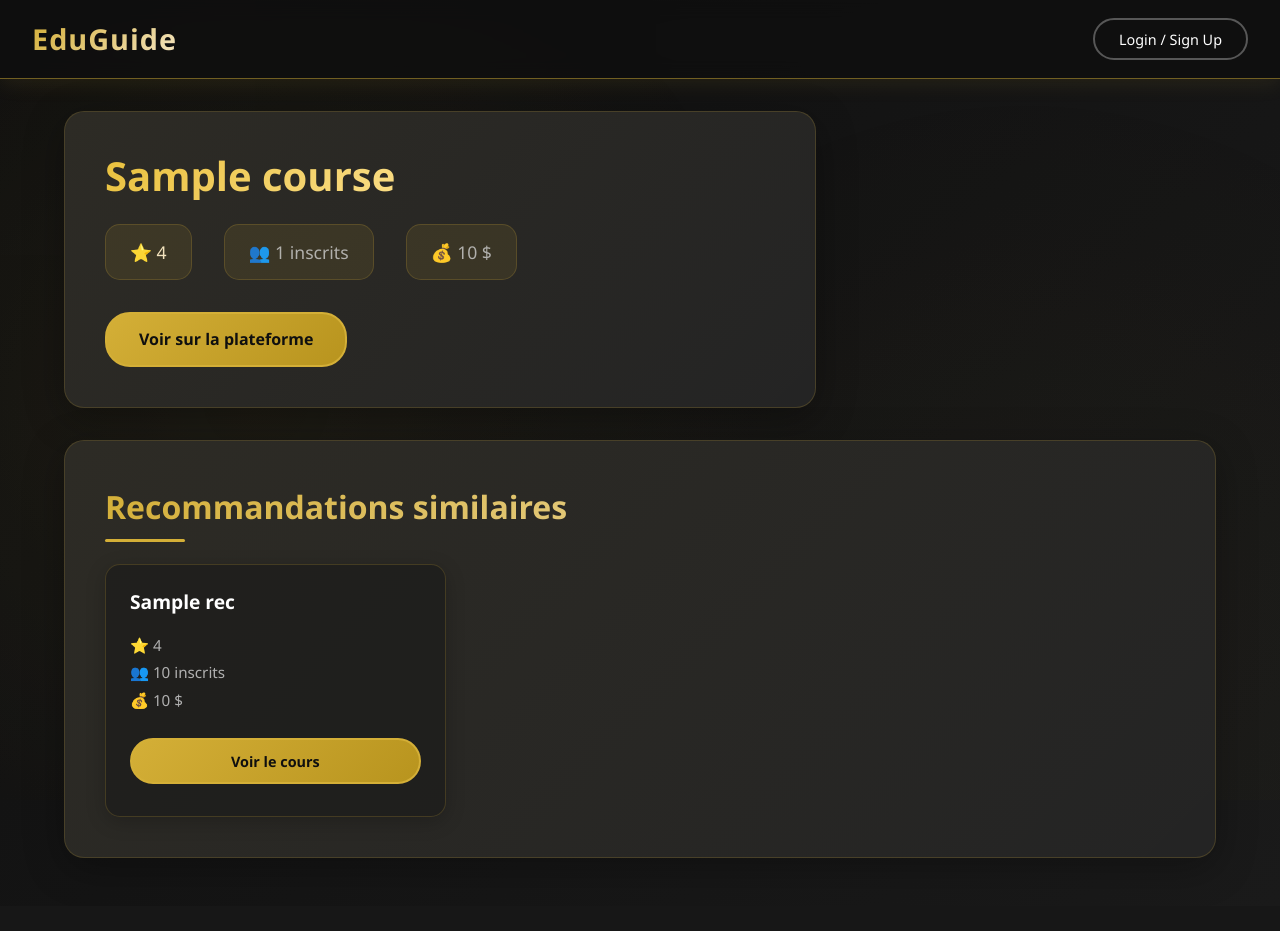
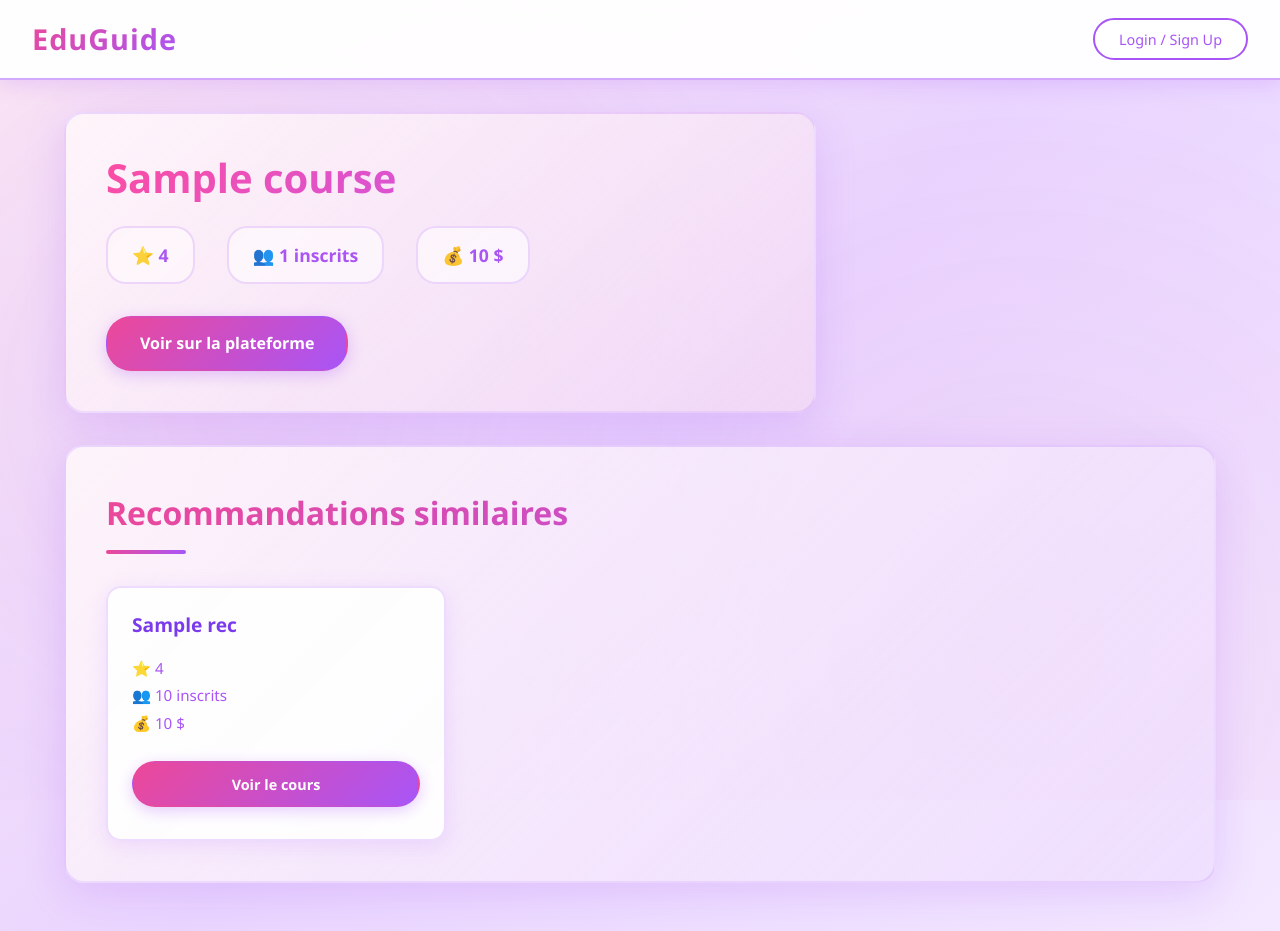
Before and after one commit to ASMALAOUY/course-recommendation, a Flask app: template templates/course.html in a window 1280 px wide. Before the commit the page ends 858 px from the top, so only its background shows below. Run offline with Flask 3, Linux system fonts and the light colour scheme; the template is opened without the code that fills it: most values are stand-ins (such as "Sample title", 1, 10 or a date in 2020); parts of the project's set-up code (start-up, migrations or seed data) failed here and were passed over.

Commit message:
changer css

```diff
--- a/templates/course.html
+++ b/templates/course.html
@@ -16,20 +16,21 @@
   }
 
   :root {
-    --primary-gold: #D4AF37;
-    --dark-gold: #B8941E;
-    --light-gold: #F4E5C3;
-    --dark-bg: #0F0F0F;
-    --dark-secondary: #1A1A1A;
-    --dark-card: #242424;
-    --text-light: #FFFFFF;
-    --text-muted: #B0B0B0;
+    --primary-purple: #a855f7;
+    --dark-purple: #7c3aed;
+    --light-purple: #c084fc;
+    --pink: #ec4899;
+    --light-pink: #fce7f3;
+    --very-light-purple: #f3e8ff;
+    --white: #ffffff;
+    --text-dark: #7c3aed;
+    --text-muted: #a855f7;
   }
 
   body {
     font-family: 'Segoe UI', Tahoma, Geneva, Verdana, sans-serif;
-    background: linear-gradient(135deg, #0F0F0F 0%, #1A1A1A 100%);
-    color: var(--text-light);
+    background: linear-gradient(135deg, #fce7f3 0%, #e9d5ff 50%, #f3e8ff 100%);
+    color: var(--text-dark);
     line-height: 1.6;
     overflow-x: hidden;
     min-height: 100vh;
@@ -43,8 +44,8 @@
     left: 0;
     width: 100%;
     height: 100%;
-    background: radial-gradient(circle at 20% 50%, rgba(212, 175, 55, 0.1) 0%, transparent 50%),
-                radial-gradient(circle at 80% 80%, rgba(212, 175, 55, 0.05) 0%, transparent 50%);
+    background: radial-gradient(circle at 20% 50%, rgba(168, 85, 247, 0.15) 0%, transparent 50%),
+                radial-gradient(circle at 80% 80%, rgba(236, 72, 153, 0.1) 0%, transparent 50%);
     pointer-events: none;
     z-index: 0;
     animation: pulseGlow 8s ease-in-out infinite;
@@ -57,12 +58,12 @@
 
   a {
     text-decoration: none;
-    color: var(--primary-gold);
+    color: var(--primary-purple);
     transition: all 0.3s ease;
   }
 
   a:hover {
-    color: var(--light-gold);
+    color: var(--pink);
   }
 
   img {
@@ -74,10 +75,10 @@
      NAVBAR
   ------------------------------ */
   nav.navbar {
-    background: rgba(15, 15, 15, 0.95);
+    background: rgba(255, 255, 255, 0.95);
     backdrop-filter: blur(10px);
-    border-bottom: 1px solid rgba(212, 175, 55, 0.2);
-    color: var(--text-light);
+    border-bottom: 2px solid rgba(168, 85, 247, 0.2);
+    color: var(--text-dark);
     padding: 1rem 2rem;
     display: flex;
     justify-content: space-between;
@@ -86,17 +87,18 @@
     top: 0;
     z-index: 1000;
     transition: all 0.3s ease;
+    box-shadow: 0 2px 15px rgba(168, 85, 247, 0.1);
   }
 
   nav.navbar:hover {
-    border-bottom-color: rgba(212, 175, 55, 0.5);
-    box-shadow: 0 4px 20px rgba(212, 175, 55, 0.1);
+    border-bottom-color: rgba(168, 85, 247, 0.5);
+    box-shadow: 0 4px 20px rgba(168, 85, 247, 0.2);
   }
 
   nav.navbar a.navbar-brand {
     font-size: 1.8rem;
     font-weight: 700;
-    background: linear-gradient(135deg, var(--primary-gold) 0%, var(--light-gold) 100%);
+    background: linear-gradient(135deg, var(--pink) 0%, var(--primary-purple) 100%);
     -webkit-background-clip: text;
     -webkit-text-fill-color: transparent;
     background-clip: text;
@@ -110,9 +112,10 @@
     bottom: -5px;
     left: 0;
     width: 0;
-    height: 2px;
-    background: var(--primary-gold);
+    height: 3px;
+    background: linear-gradient(90deg, var(--pink) 0%, var(--primary-purple) 100%);
     transition: width 0.3s ease;
+    border-radius: 2px;
   }
 
   nav.navbar a.navbar-brand:hover::after {
@@ -123,9 +126,9 @@
     border-radius: 25px;
     padding: 0.6rem 1.5rem;
     font-size: 0.9rem;
-    border: 2px solid rgba(255, 255, 255, 0.3);
-    color: var(--text-light);
-    background: transparent;
+    border: 2px solid var(--primary-purple);
+    color: var(--primary-purple);
+    background: rgba(255, 255, 255, 0.8);
     margin-left: 0.5rem;
     cursor: pointer;
     position: relative;
@@ -141,7 +144,7 @@
     width: 0;
     height: 0;
     border-radius: 50%;
-    background: rgba(255, 255, 255, 0.1);
+    background: rgba(168, 85, 247, 0.1);
     transform: translate(-50%, -50%);
     transition: width 0.6s, height 0.6s;
   }
@@ -152,33 +155,36 @@
   }
 
   nav.navbar .btn:hover {
-    background: rgba(255, 255, 255, 0.1);
-    border-color: var(--text-light);
+    background: var(--primary-purple);
+    color: white;
+    border-color: var(--primary-purple);
     transform: translateY(-2px);
-    box-shadow: 0 5px 15px rgba(255, 255, 255, 0.2);
+    box-shadow: 0 5px 15px rgba(168, 85, 247, 0.3);
   }
 
   .navbar-text {
-    color: var(--text-light);
+    color: var(--dark-purple);
     margin-right: 1rem;
     font-size: 0.95rem;
+    font-weight: 500;
   }
 
   /* ------------------------------
      BUTTONS
   ------------------------------ */
   .btn-primary {
-    background: linear-gradient(135deg, var(--primary-gold) 0%, var(--dark-gold) 100%);
+    background: linear-gradient(135deg, var(--pink) 0%, var(--primary-purple) 100%);
     padding: 0.8rem 2rem;
     border-radius: 25px;
-    color: var(--dark-bg);
+    color: white;
     display: inline-block;
     font-size: 1rem;
     font-weight: 600;
     transition: all 0.3s ease;
-    border: 2px solid var(--primary-gold);
+    border: 2px solid transparent;
     position: relative;
     overflow: hidden;
+    box-shadow: 0 4px 15px rgba(168, 85, 247, 0.3);
   }
 
   .btn-primary::before {
@@ -198,18 +204,18 @@
 
   .btn-primary:hover {
     transform: translateY(-3px);
-    box-shadow: 0 10px 30px rgba(212, 175, 55, 0.5);
-    color: var(--dark-bg);
+    box-shadow: 0 6px 20px rgba(168, 85, 247, 0.4);
+    color: white;
   }
 
   .btn-like {
     border-radius: 25px;
     padding: 0.8rem 2rem;
-    border: 2px solid var(--primary-gold);
-    color: var(--primary-gold);
+    border: 2px solid var(--pink);
+    color: var(--pink);
     font-size: 1rem;
     font-weight: 600;
-    background: transparent;
+    background: rgba(255, 255, 255, 0.9);
     margin-left: 1rem;
     transition: all 0.3s ease;
     display: inline-block;
@@ -226,7 +232,7 @@
     width: 0;
     height: 0;
     border-radius: 50%;
-    background: var(--primary-gold);
+    background: linear-gradient(135deg, var(--pink) 0%, var(--primary-purple) 100%);
     transform: translate(-50%, -50%);
     transition: width 0.6s, height 0.6s;
   }
@@ -237,9 +243,10 @@
   }
 
   .btn-like:hover {
-    color: var(--dark-bg);
+    color: white;
+    border-color: transparent;
     transform: translateY(-3px);
-    box-shadow: 0 10px 30px rgba(212, 175, 55, 0.5);
+    box-shadow: 0 6px 20px rgba(236, 72, 153, 0.4);
   }
 
   .btn-like span {
@@ -289,11 +296,11 @@
      COURSE MAIN CARD
   ------------------------------ */
   .course-main-card {
-    background: var(--dark-card);
+    background: linear-gradient(135deg, rgba(255, 255, 255, 0.95) 0%, rgba(252, 231, 243, 0.6) 100%);
     border-radius: 20px;
     padding: 2.5rem;
-    border: 1px solid rgba(212, 175, 55, 0.2);
-    box-shadow: 0 10px 40px rgba(0, 0, 0, 0.3);
+    border: 2px solid rgba(168, 85, 247, 0.2);
+    box-shadow: 0 10px 40px rgba(168, 85, 247, 0.2);
     position: relative;
     overflow: hidden;
     animation: fadeInUp 0.8s ease;
@@ -317,7 +324,7 @@
     left: 0;
     width: 100%;
     height: 100%;
-    background: linear-gradient(135deg, rgba(212, 175, 55, 0.05) 0%, transparent 100%);
+    background: linear-gradient(135deg, rgba(236, 72, 153, 0.05) 0%, rgba(168, 85, 247, 0.05) 100%);
     pointer-events: none;
   }
 
@@ -325,17 +332,18 @@
     font-size: 2.5rem;
     font-weight: 700;
     margin-bottom: 1.5rem;
-    background: linear-gradient(135deg, var(--primary-gold) 0%, var(--light-gold) 100%);
+    background: linear-gradient(135deg, var(--pink) 0%, var(--primary-purple) 100%);
     -webkit-background-clip: text;
     -webkit-text-fill-color: transparent;
     background-clip: text;
     line-height: 1.2;
     animation: shimmer 3s ease-in-out infinite;
+    position: relative;
   }
 
   @keyframes shimmer {
     0%, 100% { filter: brightness(1); }
-    50% { filter: brightness(1.3); }
+    50% { filter: brightness(1.2); }
   }
 
   .course-main-info {
@@ -353,38 +361,41 @@
     align-items: center;
     gap: 0.5rem;
     padding: 0.8rem 1.5rem;
-    background: rgba(212, 175, 55, 0.1);
-    border-radius: 15px;
-    border: 1px solid rgba(212, 175, 55, 0.2);
+    background: rgba(255, 255, 255, 0.9);
+    border-radius: 20px;
+    border: 2px solid rgba(168, 85, 247, 0.2);
     transition: all 0.3s ease;
+    font-weight: 600;
   }
 
   .course-main-info p:hover {
-    background: rgba(212, 175, 55, 0.2);
+    background: rgba(243, 232, 255, 0.8);
     transform: translateY(-2px);
+    box-shadow: 0 4px 15px rgba(168, 85, 247, 0.2);
   }
 
   .course-main-info p:first-child {
-    color: var(--light-gold);
+    color: var(--primary-purple);
   }
 
   hr {
     margin: 2rem 0;
     border: none;
-    height: 1px;
-    background: linear-gradient(90deg, transparent, rgba(212, 175, 55, 0.3), transparent);
+    height: 2px;
+    background: linear-gradient(90deg, transparent, rgba(168, 85, 247, 0.3), rgba(236, 72, 153, 0.3), transparent);
+    border-radius: 1px;
   }
 
   /* ------------------------------
      RECOMMENDATIONS WRAPPER
   ------------------------------ */
   .reco-wrapper {
-    background: var(--dark-card);
+    background: linear-gradient(135deg, rgba(255, 255, 255, 0.95) 0%, rgba(243, 232, 255, 0.6) 100%);
     border-radius: 20px;
     padding: 2.5rem;
-    box-shadow: 0 10px 40px rgba(0, 0, 0, 0.3);
+    box-shadow: 0 10px 40px rgba(168, 85, 247, 0.2);
     margin-top: 2rem;
-    border: 1px solid rgba(212, 175, 55, 0.2);
+    border: 2px solid rgba(168, 85, 247, 0.2);
     position: relative;
     overflow: hidden;
     animation: fadeInUp 0.8s ease 0.2s both;
@@ -397,29 +408,30 @@
     left: 0;
     width: 100%;
     height: 100%;
-    background: linear-gradient(135deg, rgba(212, 175, 55, 0.05) 0%, transparent 100%);
+    background: linear-gradient(135deg, rgba(236, 72, 153, 0.05) 0%, rgba(168, 85, 247, 0.05) 100%);
     pointer-events: none;
   }
 
   .reco-title {
     font-size: 2rem;
     font-weight: 700;
-    background: linear-gradient(135deg, var(--primary-gold) 0%, var(--light-gold) 100%);
+    background: linear-gradient(135deg, var(--pink) 0%, var(--primary-purple) 100%);
     -webkit-background-clip: text;
     -webkit-text-fill-color: transparent;
     background-clip: text;
     margin-bottom: 2rem;
     position: relative;
+    padding-bottom: 1rem;
   }
 
   .reco-title::after {
     content: '';
     position: absolute;
-    bottom: -10px;
+    bottom: 0;
     left: 0;
     width: 80px;
-    height: 3px;
-    background: var(--primary-gold);
+    height: 4px;
+    background: linear-gradient(90deg, var(--pink) 0%, var(--primary-purple) 100%);
     border-radius: 2px;
   }
 
@@ -433,10 +445,10 @@
   /* Style d'une carte recommandation */
   .reco-card {
     height: 100%;
-    background: rgba(26, 26, 26, 0.6);
+    background: rgba(255, 255, 255, 0.9);
     border-radius: 15px;
-    border: 1px solid rgba(212, 175, 55, 0.2);
-    box-shadow: 0 5px 20px rgba(0, 0, 0, 0.2);
+    border: 2px solid rgba(168, 85, 247, 0.2);
+    box-shadow: 0 5px 20px rgba(168, 85, 247, 0.15);
     padding: 1.5rem;
     display: flex;
     flex-direction: column;
@@ -453,15 +465,15 @@
     left: 0;
     width: 100%;
     height: 100%;
-    background: linear-gradient(135deg, rgba(212, 175, 55, 0.1) 0%, transparent 100%);
+    background: linear-gradient(135deg, rgba(236, 72, 153, 0.1) 0%, rgba(168, 85, 247, 0.1) 100%);
     opacity: 0;
     transition: opacity 0.4s ease;
   }
 
   .reco-card:hover {
     transform: translateY(-8px);
-    box-shadow: 0 15px 40px rgba(212, 175, 55, 0.3);
-    border-color: var(--primary-gold);
+    box-shadow: 0 15px 40px rgba(168, 85, 247, 0.3);
+    border-color: var(--primary-purple);
   }
 
   .reco-card:hover::before {
@@ -472,7 +484,7 @@
     font-size: 1.2rem;
     font-weight: 600;
     margin-bottom: 1rem;
-    color: var(--text-light);
+    color: var(--dark-purple);
     position: relative;
     line-height: 1.4;
   }
@@ -483,6 +495,7 @@
     color: var(--text-muted);
     line-height: 1.8;
     position: relative;
+    font-weight: 500;
   }
 
   .reco-card .btn-primary {
```
Also changed, not shown: templates/favorites.html (+72 -56 lines), templates/index.html (+81 -49 lines), templates/login.html (+34 -23 lines).
